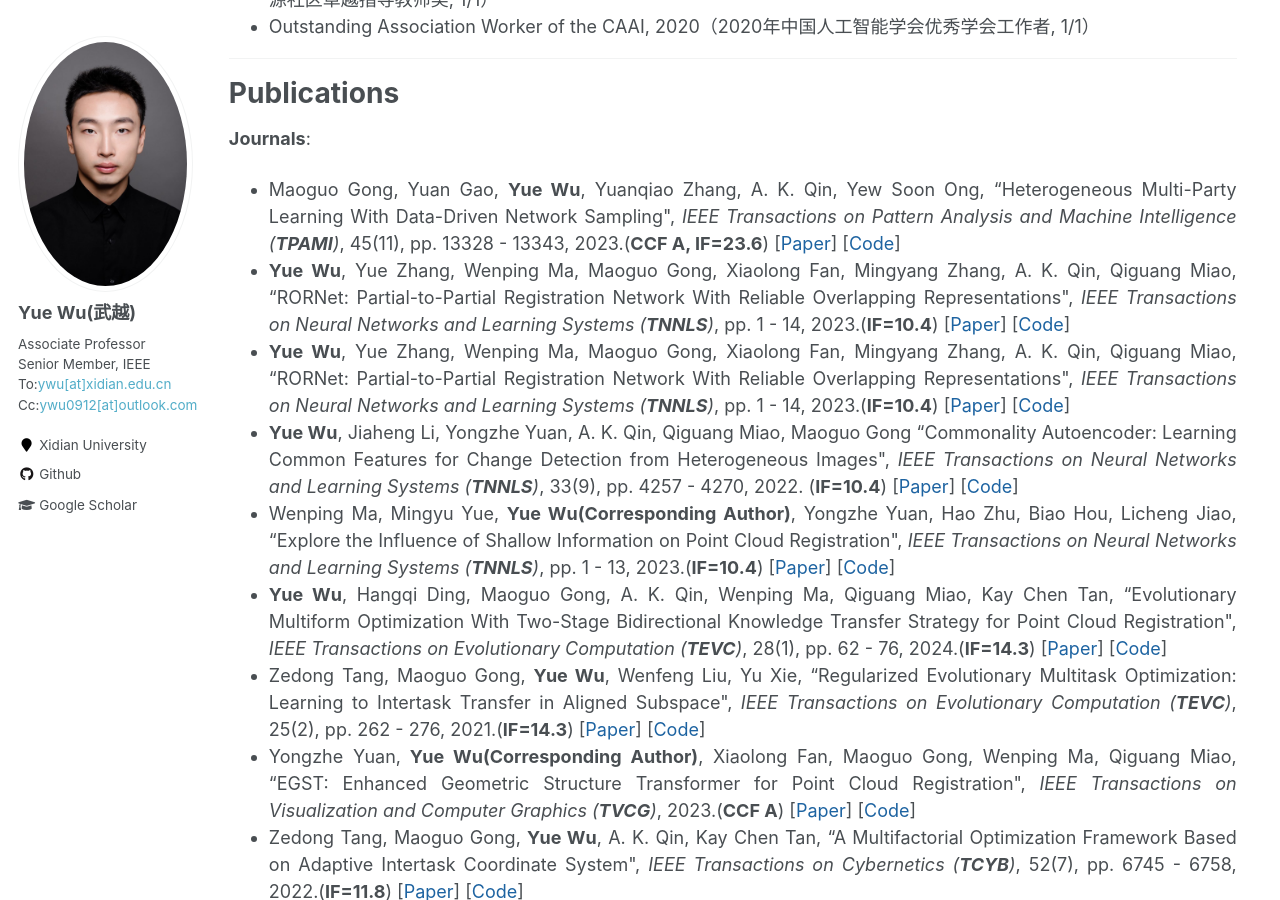
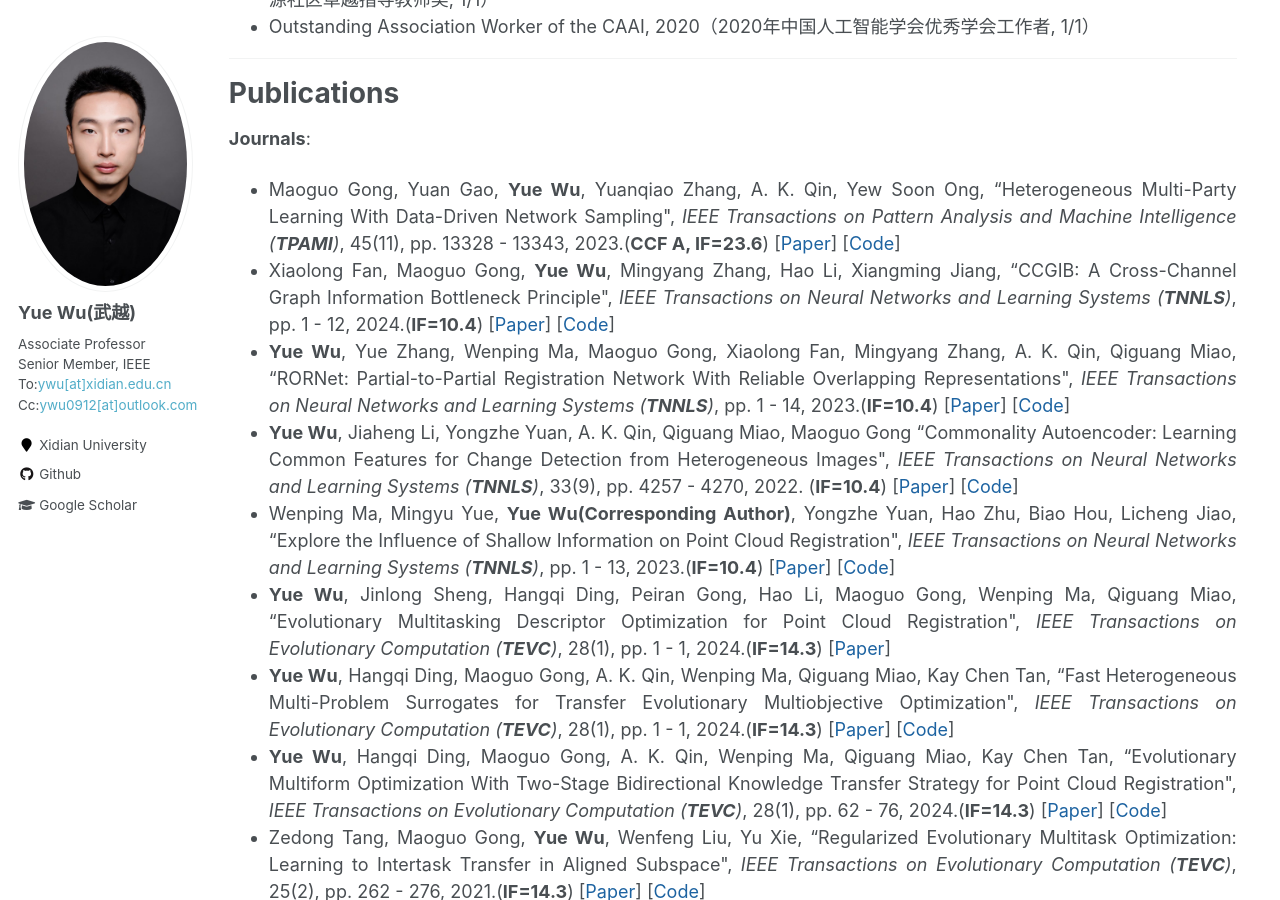
Before and after one commit to ywuchina/ywuchina.github.io, a Jekyll site: the page built from _pages/home.md, in a window 1280 px wide and 900 px high, scrolled down 2606 px. Built offline with Jekyll 4.4.1, drawn with Linux system fonts in a browser that asks for light colours.

Commit message:
Update paper.html

```diff
--- a/_includes/paper.html
+++ b/_includes/paper.html
@@ -40,11 +40,11 @@
 <!--TNN 10.4-->
 <li style="margin-bottom: 1.5;">
   <span>
-  <b>Yue Wu</b>, Yue Zhang, Wenping Ma, Maoguo Gong, Xiaolong Fan, Mingyang Zhang, A. K. Qin, Qiguang Miao,
-  “RORNet: Partial-to-Partial Registration Network With Reliable Overlapping Representations",
-  <i>IEEE Transactions on Neural Networks and Learning Systems (<b>TNNLS</b>)</i>, pp. 1 - 14, 2023.(<b>IF=10.4</b>)
-  [<a href= "https://ieeexplore.ieee.org/document/10168979" target="_blank">Paper</a>]
-  [<a href= "https://github.com/superYuezhang/RORNet" target="_blank">Code</a>]
+  Xiaolong Fan, Maoguo Gong, <b>Yue Wu</b>, Mingyang Zhang, Hao Li, Xiangming Jiang,
+  “CCGIB: A Cross-Channel Graph Information Bottleneck Principle",
+  <i>IEEE Transactions on Neural Networks and Learning Systems (<b>TNNLS</b>)</i>, pp. 1 - 12, 2024.(<b>IF=10.4</b>)
+  [<a href= "https://ieeexplore.ieee.org/abstract/document/10571356" target="_blank">Paper</a>]
+  [<a href= "https://github.com/xiaolongo/CCGIB" target="_blank">Code</a>]
   </span>
   </li>
 
@@ -80,6 +80,24 @@
 
 
 
+<li style="margin-bottom: 1.5;">
+  <span>
+  <b>Yue Wu</b>, Jinlong Sheng, Hangqi Ding, Peiran Gong, Hao Li, Maoguo Gong, Wenping Ma, Qiguang Miao,
+  “Evolutionary Multitasking Descriptor Optimization for Point Cloud Registration",
+  <i>IEEE Transactions on Evolutionary Computation (<b>TEVC</b>)</i>, 28(1), pp. 1 - 1, 2024.(<b>IF=14.3</b>)
+  [<a href= "https://ieeexplore.ieee.org/abstract/document/10566881" target="_blank">Paper</a>]
+  </span>
+  </li>
+
+<li style="margin-bottom: 1.5;">
+  <span>
+  <b>Yue Wu</b>, Hangqi Ding, Maoguo Gong, A. K. Qin, Wenping Ma, Qiguang Miao, Kay Chen Tan,
+  “Fast Heterogeneous Multi-Problem Surrogates for Transfer Evolutionary Multiobjective Optimization",
+  <i>IEEE Transactions on Evolutionary Computation (<b>TEVC</b>)</i>, 28(1), pp. 1 - 1, 2024.(<b>IF=14.3</b>)
+  [<a href= "https://ieeexplore.ieee.org/abstract/document/10490148" target="_blank">Paper</a>]
+  [<a href= " https://github.com/see-hao/HeMPS" target="_blank">Code</a>]
+  </span>
+  </li>
 
 <li style="margin-bottom: 1.5;">
   <span>
```
